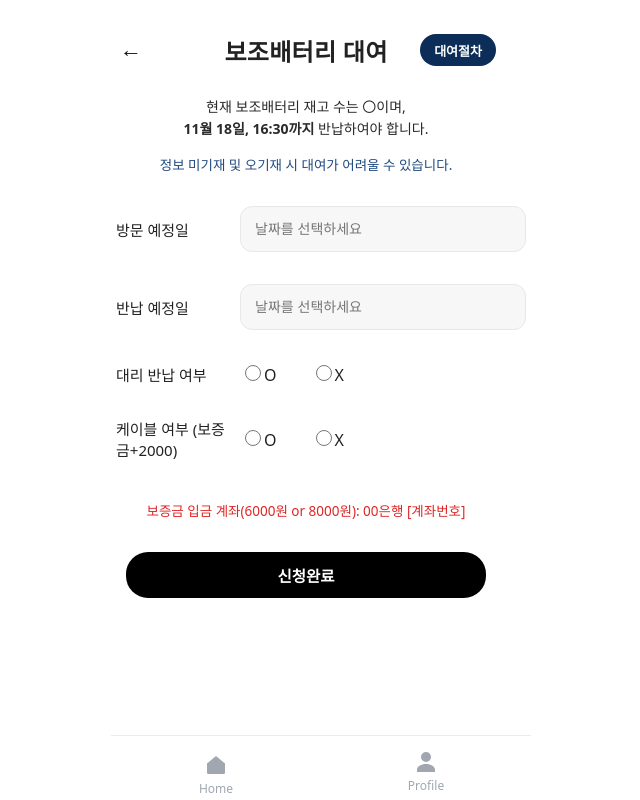
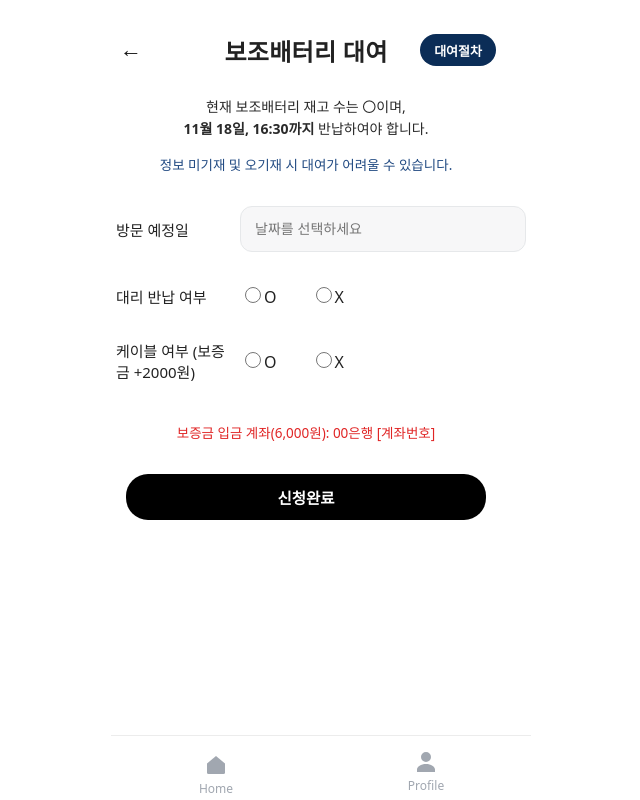
Before and after one commit to Soombrella/frontend2, a React (Create React App) app: page /battery in a window 1280 px wide. Shown: the whole page, without its empty margins (334-974 px from the left). Built offline with nearby package versions, Linux system fonts and the light colour scheme.

Commit message:
[MODIFY] 대여페이지 반납예정일 삭제

```diff
--- a/src/prent/PowerBankRent.jsx
+++ b/src/prent/PowerBankRent.jsx
@@ -9,7 +9,6 @@ const PowerBankRent = () => {
   const navigate = useNavigate();
 
   const [visitDate, setVisitDate] = useState(null);
-  const [returnDate, setReturnDate] = useState(null);
   const [isProxyReturn, setIsProxyReturn] = useState(null);
   const [hasCable, setHasCable] = useState(null);
   const [showProcedureModal, setShowProcedureModal] = useState(false);
@@ -21,6 +20,8 @@ const PowerBankRent = () => {
     d.setDate(d.getDate() + 3);
     return d;
   }, []);
+
+  // 반납 마감(오늘부터 3일 뒤 16:30 고정)
   const dueDate = useMemo(() => {
     const d = new Date();
     d.setDate(d.getDate() + 3);
@@ -29,11 +30,13 @@ const PowerBankRent = () => {
   }, []);
 
   const formattedDueDate = `${dueDate.getMonth() + 1}월 ${dueDate.getDate()}일`;
-  const daysLeft = Math.ceil((dueDate.getTime() - Date.now()) / (1000 * 60 * 60 * 24));
-  const deposit = hasCable === true ? 8000 : 6000; // 케이블 선택 시 +2000
+  const daysLeft = Math.ceil(
+    (dueDate.getTime() - Date.now()) / (1000 * 60 * 60 * 24)
+  );
+  const deposit = hasCable === true ? 8000 : 6000;
 
   const handleSubmit = () => {
-    if (!visitDate || !returnDate || isProxyReturn === null || hasCable === null) {
+    if (!visitDate || isProxyReturn === null || hasCable === null) {
       alert("모든 항목을 입력해주세요!");
       return;
     }
@@ -63,25 +66,8 @@ const PowerBankRent = () => {
         <label>방문 예정일</label>
         <DatePicker
           selected={visitDate}
-          onChange={(d) => {
-            setVisitDate(d);
-            if (returnDate && d && returnDate < d) setReturnDate(null);
-          }}
+          onChange={(d) => setVisitDate(d)}
           minDate={today}
-          maxDate={maxDate}
-          placeholderText="날짜를 선택하세요"
-          dateFormat="yyyy-MM-dd"
-          className="date-picker"
-        />
-      </div>
-
-      {/* 반납 예정일 */}
-      <div className="umbrella-field">
-        <label>반납 예정일</label>
-        <DatePicker
-          selected={returnDate}
-          onChange={(d) => setReturnDate(d)}
-          minDate={visitDate || today}
           maxDate={maxDate}
           placeholderText="날짜를 선택하세요"
           dateFormat="yyyy-MM-dd"
@@ -116,7 +102,7 @@ const PowerBankRent = () => {
 
       {/* 케이블 여부 */}
       <div className="umbrella-field checkbox-group">
-        <label>케이블 여부 (보증금+2000)</label>
+        <label>케이블 여부 (보증금 +2000원)</label>
         <div role="radiogroup" aria-label="케이블 여부">
           <label>
             <input
@@ -140,7 +126,7 @@ const PowerBankRent = () => {
       </div>
 
       <p className="deposit-info">
-        보증금 입금 계좌(6000원 or 8000원): 00은행 [계좌번호]
+        보증금 입금 계좌({deposit.toLocaleString()}원): 00은행 [계좌번호]
       </p>
 
       <button className="submit-btn" onClick={handleSubmit}>
@@ -174,7 +160,7 @@ const PowerBankRent = () => {
             <p>{`${dueDate.getMonth() + 1}/${dueDate.getDate()}`}까지 반납 부탁드립니다.</p>
             <div className="refund-info">
               <p><strong>보조배터리</strong><br />1~3일 차 반납(대여 기간 내): 8,000원 (전액 환급)</p>
-              <p style={{marginTop:6}}>선택 보증금: {deposit.toLocaleString()}원</p>
+              <p style={{ marginTop: 6 }}>선택 보증금: {deposit.toLocaleString()}원</p>
             </div>
             <button onClick={() => setShowSubmitModal(false)}>확인</button>
           </div>
--- a/src/urent/UmbrellaRent.jsx
+++ b/src/urent/UmbrellaRent.jsx
@@ -9,7 +9,6 @@ const UmbrellaRent = () => {
   const navigate = useNavigate();
 
   const [visitDate, setVisitDate] = useState(null);
-  const [returnDate, setReturnDate] = useState(null);
   const [isProxyReturn, setIsProxyReturn] = useState(null);
   const [showProcedureModal, setShowProcedureModal] = useState(false);
   const [showSubmitModal, setShowSubmitModal] = useState(false);
@@ -30,10 +29,12 @@ const UmbrellaRent = () => {
   }, []);
 
   const formattedDueDate = `${dueDate.getMonth() + 1}월 ${dueDate.getDate()}일`;
-  const daysLeft = Math.ceil((dueDate.getTime() - Date.now()) / (1000 * 60 * 60 * 24));
+  const daysLeft = Math.ceil(
+    (dueDate.getTime() - Date.now()) / (1000 * 60 * 60 * 24)
+  );
 
   const handleSubmit = () => {
-    if (!visitDate || !returnDate || isProxyReturn === null) {
+    if (!visitDate || isProxyReturn === null) {
       alert("모든 항목을 입력해주세요!");
       return;
     }
@@ -43,9 +44,14 @@ const UmbrellaRent = () => {
   return (
     <div className="umbrella-container">
       <div className="umbrella-header">
-        <button className="back-btn" onClick={() => navigate(-1)}>←</button>
+        <button className="back-btn" onClick={() => navigate(-1)}>
+          ←
+        </button>
         <h2>우산 대여</h2>
-        <button className="procedure-btn" onClick={() => setShowProcedureModal(true)}>
+        <button
+          className="procedure-btn"
+          onClick={() => setShowProcedureModal(true)}
+        >
           대여절차
         </button>
       </div>
@@ -63,26 +69,8 @@ const UmbrellaRent = () => {
         <label>방문 예정일</label>
         <DatePicker
           selected={visitDate}
-          onChange={(date) => {
-            setVisitDate(date);
-            // 방문일을 바꾸면, 반납일이 방문일보다 이르면 초기화
-            if (returnDate && date && returnDate < date) setReturnDate(null);
-          }}
+          onChange={(date) => setVisitDate(date)}
           minDate={today}
-          maxDate={maxDate}
-          placeholderText="날짜를 선택하세요"
-          dateFormat="yyyy-MM-dd"
-          className="date-picker"
-        />
-      </div>
-
-      {/* 반납 예정일 */}
-      <div className="umbrella-field">
-        <label>반납 예정일</label>
-        <DatePicker
-          selected={returnDate}
-          onChange={(date) => setReturnDate(date)}
-          minDate={visitDate || today}
           maxDate={maxDate}
           placeholderText="날짜를 선택하세요"
           dateFormat="yyyy-MM-dd"
@@ -115,13 +103,20 @@ const UmbrellaRent = () => {
         </div>
       </div>
 
-      <p className="deposit-info">보증금 입금 계좌(6000원): 00은행 [계좌번호]</p>
+      <p className="deposit-info">
+        보증금 입금 계좌(6000원): 00은행 [계좌번호]
+      </p>
 
-      <button className="submit-btn" onClick={handleSubmit}>신청완료</button>
+      <button className="submit-btn" onClick={handleSubmit}>
+        신청완료
+      </button>
 
       {/* 대여절차 모달 */}
       {showProcedureModal && (
-        <div className="modal-overlay" onClick={() => setShowProcedureModal(false)}>
+        <div
+          className="modal-overlay"
+          onClick={() => setShowProcedureModal(false)}
+        >
           <div className="modal" onClick={(e) => e.stopPropagation()}>
             <h3>대여 절차 안내</h3>
             <ol>
@@ -131,8 +126,16 @@ const UmbrellaRent = () => {
               <li>대여 기간(3일) 내에 반납하기</li>
               <li>보증금 환불받기</li>
             </ol>
-            <p><strong>보증금 입금 후 대여하지 않았을 경우</strong><br />3일 후 자동취소, 보증금 환급</p>
-            <p><strong>보증금 입금하지 않았을 경우</strong><br />당일 자동 취소</p>
+            <p>
+              <strong>보증금 입금 후 대여하지 않았을 경우</strong>
+              <br />
+              3일 후 자동취소, 보증금 환급
+            </p>
+            <p>
+              <strong>보증금 입금하지 않았을 경우</strong>
+              <br />
+              당일 자동 취소
+            </p>
             <button onClick={() => setShowProcedureModal(false)}>닫기</button>
           </div>
         </div>
@@ -140,13 +143,27 @@ const UmbrellaRent = () => {
 
       {/* 신청완료 모달 */}
       {showSubmitModal && (
-        <div className="modal-overlay" onClick={() => setShowSubmitModal(false)}>
+        <div
+          className="modal-overlay"
+          onClick={() => setShowSubmitModal(false)}
+        >
           <div className="modal" onClick={(e) => e.stopPropagation()}>
             <p>우산 대여 기간이 {daysLeft}일 남았습니다.</p>
-            <p>{`${dueDate.getMonth() + 1}/${dueDate.getDate()}`}까지 반납 부탁드립니다.</p>
+            <p>
+              {`${dueDate.getMonth() + 1}/${dueDate.getDate()}`}까지 반납
+              부탁드립니다.
+            </p>
             <div className="refund-info">
-              <p><strong>우산</strong><br />1~3일 차 반납(대여 기간 내): 6,000원 (전액 환급)</p>
-              <p><strong>보조배터리</strong><br />1~3일 차 반납(대여 기간 내): 8,000원 (전액 환급)</p>
+              <p>
+                <strong>우산</strong>
+                <br />
+                1~3일 차 반납(대여 기간 내): 6,000원 (전액 환급)
+              </p>
+              <p>
+                <strong>보조배터리</strong>
+                <br />
+                1~3일 차 반납(대여 기간 내): 8,000원 (전액 환급)
+              </p>
             </div>
             <button onClick={() => setShowSubmitModal(false)}>확인</button>
           </div>
```
